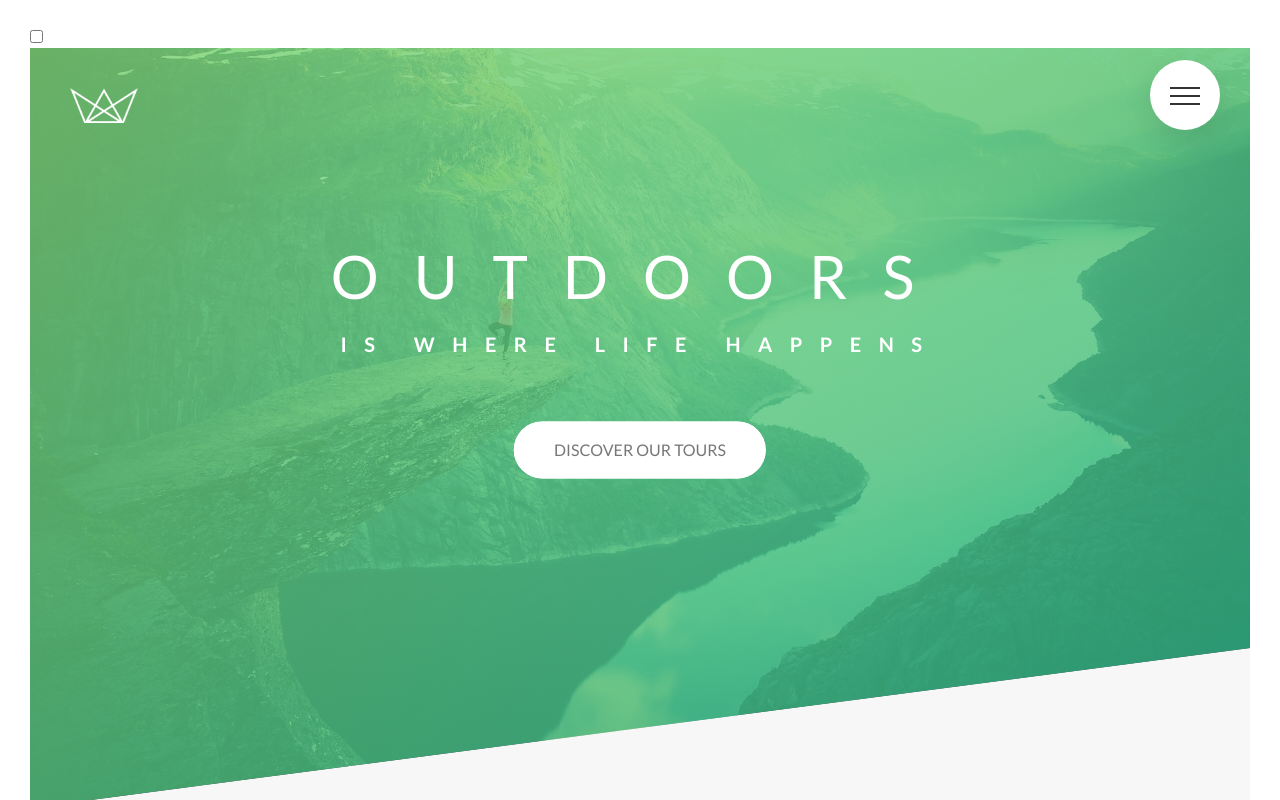
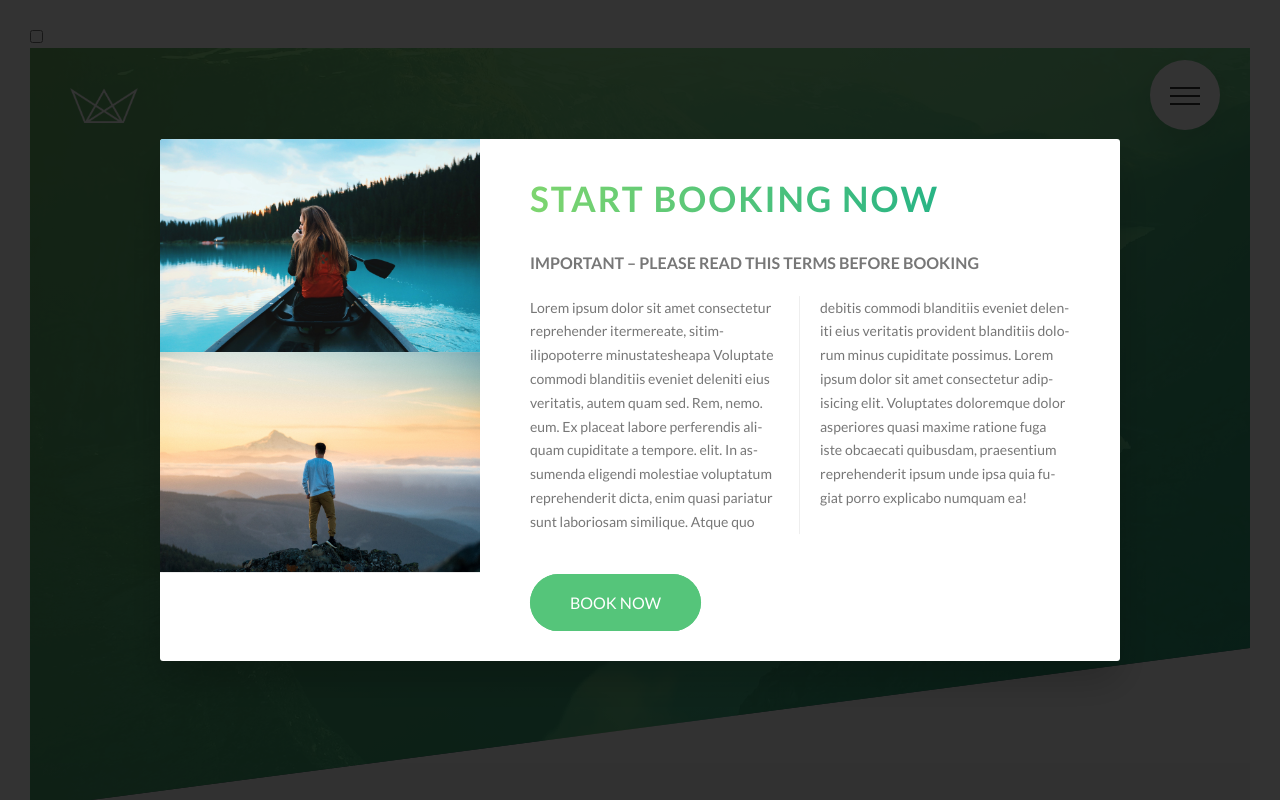
Before and after one commit to aborjas/natours-project, a website: page index.html in a window 1280 px wide. Shown: the top 800 px of the page. Drawn offline with Linux system fonts and the light colour scheme.

Commit message:
popup added

```diff
--- a/index.html
+++ b/index.html
@@ -33,7 +33,6 @@
                 </ul>
             </nav>
         </div>
-
 		<header class="header">
 				<div class="header__logo-box">
 					<img src="img/logo-white.png" alt="Logo" class="header__logo">
@@ -326,6 +325,22 @@
                     </div>
                 </div>
         </footer>
+        <div class="popup">
+            <div class="popup__content">
+                <div class="popup__left">
+                    <img src="img/nat-8.jpg" alt="Tour photo" class="popup__img">
+                    <img src="img/nat-9.jpg" alt="Tour photo" class="popup__img">
+                </div>
+                <div class="popup__right">
+                    <h2 class="heading-secondary u-margin-bottom-small">Start booking now</h2>
+                    <h3 class="heading-tertiary u-margin-bottom-small">Important &ndash; Please read this terms before booking</h3>
+                    <p class="popup__text">
+                        Lorem ipsum dolor sit amet consectetur  reprehender itermereate, sitimilipopoterre minustatesheapa Voluptate commodi blanditiis eveniet deleniti eius veritatis, autem quam sed. Rem, nemo. eum. Ex placeat labore perferendis aliquam cupiditate a tempore. elit. In assumenda eligendi molestiae voluptatum reprehenderit dicta, enim quasi pariatur sunt laboriosam similique. Atque quo debitis commodi blanditiis eveniet deleniti eius veritatis provident blanditiis dolorum minus cupiditate possimus. Lorem ipsum dolor sit amet consectetur adipisicing elit. Voluptates doloremque dolor asperiores quasi maxime ratione fuga iste obcaecati quibusdam, praesentium reprehenderit ipsum unde ipsa quia fugiat porro explicabo numquam ea!
+                    </p>
+                    <a href="#" class="btn btn--green">Book now</a>
+                </div>
+            </div>
+        </div>
         <!-- <section class="grid-test">
                 <div class="row">
                     <div class="col-1-of-2">
--- a/sass/abstracts/_mixins.scss
+++ b/sass/abstracts/_mixins.scss
@@ -4,5 +4,11 @@
     display: table;
     clear: both;
   }
+}
 
+@mixin absCenter {
+  position: absolute;
+  top: 50%;
+  left: 50%;
+  transform: translate(-50%, -50%);
 }
--- a/sass/components/_card.scss
+++ b/sass/components/_card.scss
@@ -138,10 +138,7 @@
   // BACK SIDE STYLING
 
   &__cta {
-    position: absolute;
-    top: 50%;
-    left: 50%;
-    transform: translate(-50%, -50%);
+    @include absCenter;
     width: 90%;
     text-align: center;
   }
--- a/sass/components/_form.scss
+++ b/sass/components/_form.scss
@@ -81,14 +81,11 @@
 
     &::after {
       content: "";
+      @include absCenter;
       display:block;
       height: 1.3rem;
       width: 1.3rem;
       border-radius: 50%;
-      position: absolute;
-      top: 50%;
-      left: 50%;
-      transform: translate(-50%, -50%);
       background-color: $color-primary;
       opacity: 0;
       transition: opacity .2s;
--- /dev/null
+++ b/sass/components/_popup.scss
@@ -0,0 +1,53 @@
+.popup {
+  height: 100vh;
+  width: 100%;
+  position: fixed;
+  top: 0;
+  left: 0;
+  background-color: rgba($color-black, .8);
+  z-index: 9999;
+
+  &__content {
+    @include absCenter;
+    width: 75%;
+    background-color: $color-white;
+    box-shadow: 0 2rem 4rem rgba($color-black, .2);
+    border-radius: 3px;
+    display: table;
+    overflow: hidden;
+  }
+
+  &__left {
+    width: 33.3333334%;
+    display: table-cell;
+  }
+  &__right {
+    width: 66.6666667%;
+    display: table-cell;
+    vertical-align: middle;
+    padding: 3rem 5rem;
+  }
+  &__img {
+    display: block;
+    width: 100%;
+  }
+
+  &__text {
+    font-size: 1.4rem;
+    margin-bottom: 4rem;
+
+    -moz-column-count: 2;
+    -moz-column-gap: 4rem;
+    -moz-column-rule: 1px solid $color-grey-light-2;
+
+    column-count: 2;
+    column-gap: 4rem;
+    column-rule: 1px solid $color-grey-light-2;
+
+    -moz-hyphens: auto;
+    -ms-hyphens: auto;
+    -webkit-hyphens: auto;
+    hyphens: auto;
+  }
+
+}
--- a/sass/layout/_navigation.scss
+++ b/sass/layout/_navigation.scss
@@ -45,10 +45,7 @@
   }
 
   &__list {
-    position: absolute;
-    top: 50%;
-    left: 50%;
-    transform: translate(-50%, -50%);
+    @include absCenter;
     list-style: none;
     text-align: center;
     width: 100%;
--- a/sass/main.scss
+++ b/sass/main.scss
@@ -14,6 +14,7 @@
 @import "components/story";
 @import "components/bg-video";
 @import "components/form";
+@import "components/popup";
 
 @import "layout/header";
 @import "layout/grid";
```
Also changed, not shown: css/style.css.
